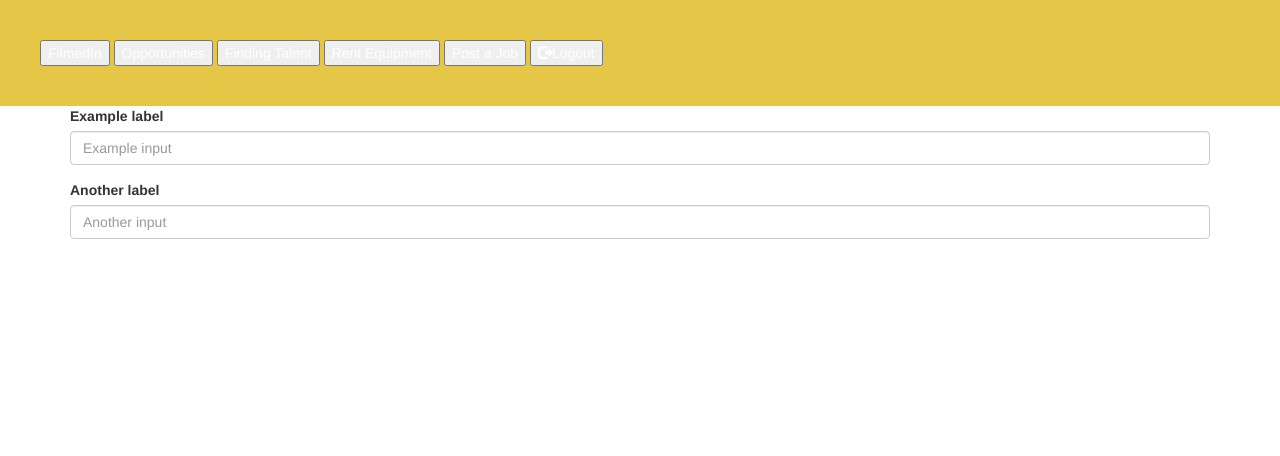
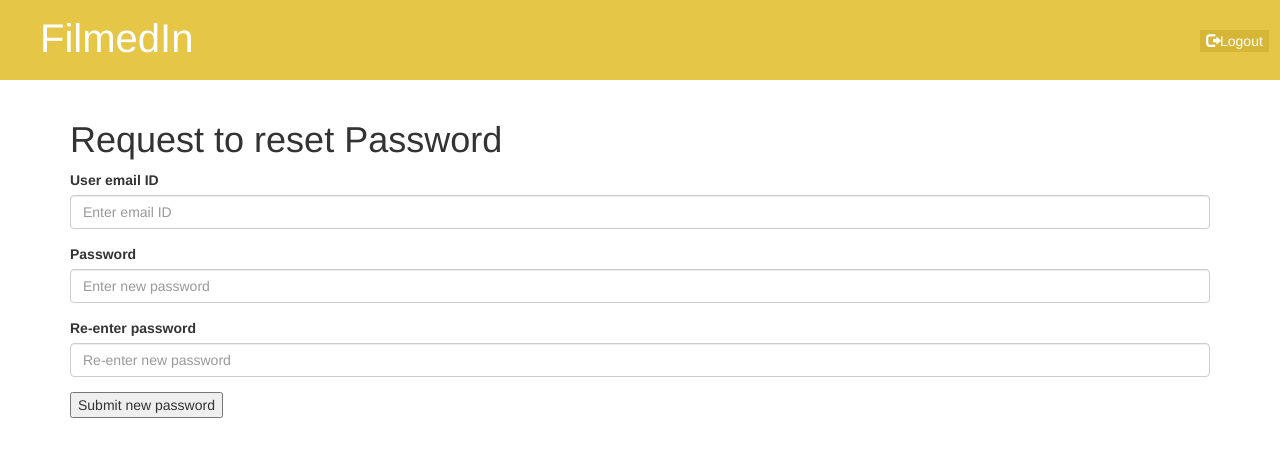
Before and after one commit to pkenkere/FilmedIn, a plain HTML site: page frontend/HTML/ResetPW.html in a window 1280 px wide. Drawn offline with nearby package versions, Linux system fonts and the light colour scheme.

Commit message:
CSS file path hanged

```diff
--- a/frontend/CSS/reset.css
+++ b/frontend/CSS/reset.css
@@ -1,12 +1,22 @@
-h1 {
-  margin: 0;
+
+.btn-home { //jobs button
+  color: white;
+  font: Helvetica;
+  font-size: 40px;
   position: absolute;
-  top: 40%;
-  left: 50%;
-  margin-right: -50%;
-  color: red;
-  font-size: 100px;
-  font-style: italic;
-  font-family: fantasy;
-  transform: translate(-50%, -50%);
+  top: 10px;
+  align-content: center;
+  align-self: flex-start;
+  background:none;
+  border:none;
+  margin:0;
+  padding:0;
 }
+.btn-logout{
+  background-color: rgba(199, 168, 41, 0.5);
+  color: white;
+  position: absolute;
+  top: 30px;
+  left: 1200px;
+  border: none;
+}
--- a/frontend/HTML/Jobpost.html
+++ b/frontend/HTML/Jobpost.html
@@ -6,7 +6,7 @@
   <link rel="stylesheet" href="https://maxcdn.bootstrapcdn.com/bootstrap/3.3.7/css/bootstrap.min.css">
   <script src="https://ajax.googleapis.com/ajax/libs/jquery/3.2.0/jquery.min.js"></script>
   <script src="https://maxcdn.bootstrapcdn.com/bootstrap/3.3.7/js/bootstrap.min.js"></script>
-  <link rel="stylesheet" type="text/css" href="jobpost.css">
+  <link rel="stylesheet" type="text/css" href="../CSS/jobpost.css">
   <script language="javascript" type="text/javascript" src="jobpost.js"></script>
   <div id="TopPanel"
     style="background-color:rgb(229, 198, 71);color:white;padding:40px;">
--- a/frontend/HTML/ResetPW.html
+++ b/frontend/HTML/ResetPW.html
@@ -13,10 +13,10 @@
   <div id="TopPanel"
     style="background-color:rgb(229, 198, 71);color:white;padding:40px;">
     <button id = "HomeBtn" type = "button" class="btn-home">FilmedIn</button>
-    <button id = "JobsBtn" type = "button" class="btn-job">Opportunities</button>
+    <!-- <button id = "JobsBtn" type = "button" class="btn-job">Opportunities</button>
     <button id = "ProfBtn" type = "button" class="btn-prof">Finding Talent</button>
     <button id = "RentBtn" type = "button" class="btn-rent">Rent Equipment</button>
-    <button id ="PostJobBtn" type = "btn" class="btn-postJob">Post a Job</button>
+    <button id ="PostJobBtn" type = "btn" class="btn-postJob">Post a Job</button> -->
     <button id = "LogoutBtn" type="button" class="btn-logout">
         <span class="glyphicon glyphicon-log-out"></span>Logout</button>
   </div>
@@ -24,16 +24,23 @@
 <!-- <body onload="body_onload()"> -->
 <body>
 <div class="container">
-
+  <br>
+  <h1>Request to reset Password</h1>
   <form>
   <div class="form-group">
-    <label for="formGroupExampleInput">Example label</label>
-    <input type="text" class="form-control" id="formGroupExampleInput" placeholder="Example input">
+    <label>User email ID</label>
+    <input type="text" class="form-control" id="emailInput" placeholder="Enter email ID">
   </div>
   <div class="form-group">
-    <label for="formGroupExampleInput2">Another label</label>
-    <input type="text" class="form-control" id="formGroupExampleInput2" placeholder="Another input">
+    <label>Password</label>
+    <input type="text" class="form-control" id="New Password" placeholder="Enter new password">
+  </div>
+  <div class="form-group">
+    <label>Re-enter password</label>
+    <input type="text" class="form-control" id="NewPassword2" placeholder="Re-enter new password">
   </div>
 </form>
+
+<button id="SubmitPassword" type="button" class="btn-submit">Submit new password</button>
 </body>
 </html>
```
Also changed, not shown: frontend/HTML/findTalent.html (+1 -1 lines), frontend/HTML/newsfeed.html (+1 -1 lines), frontend/HTML/permInfo.html (+1 -1 lines), frontend/HTML/profile.html (+1 -1 lines), frontend/HTML/searchJobs.html (+1 -1 lines).
